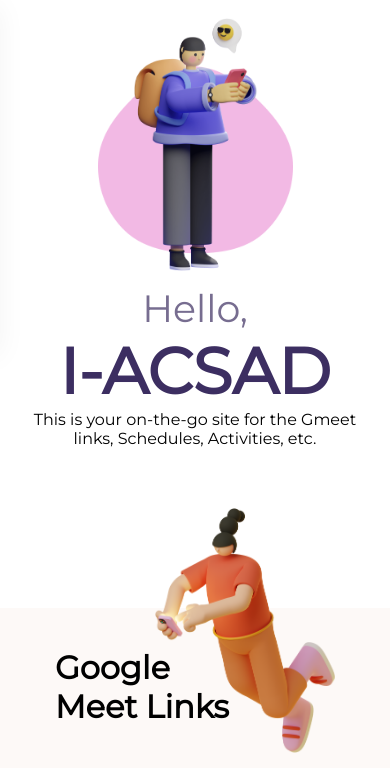
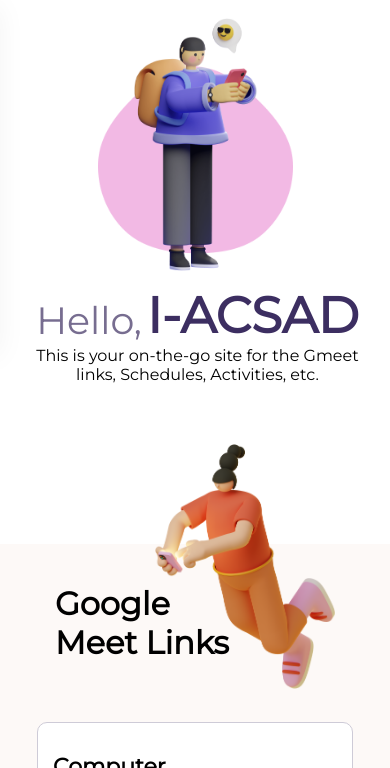
Before and after one commit to ejpalen/I-acsad-website, a plain HTML site: page index.html in a window 390 px wide. Shown: the part 76-844 px from the top of the page. Drawn offline with Linux system fonts and the light colour scheme; a script that the page names is missing.

Commit message:
Update styles.css

```diff
--- a/styles.css
+++ b/styles.css
@@ -88,8 +88,8 @@ main {
 
 .hero {
   display: flex;
-  padding: 50px 0 20px;
-  margin-bottom: 80px;
+  padding: 80px 0 20px;
+  margin-bottom: 110px;
 }
 
 .hero-image img {
@@ -870,6 +870,10 @@ footer .social-icons img:hover {
   .activities-wrapper {
     margin-top: 170px;
   }
+
+  .hero-text-h1 {
+    justify-content: center;
+  }
 }
 
 @media only screen and (max-width: 700px) {
@@ -1055,8 +1059,14 @@ footer .social-icons img:hover {
     font-size: 64px;
   }
 
+  .hero-text-h1 {
+    align-items: flex-end;
+    justify-content: center;
+  }
+
   #hero-first-h1 {
     font-size: 38px;
+    margin-bottom: 2px;
   }
 
   .hero {
@@ -1114,6 +1124,10 @@ footer .social-icons img:hover {
   .course-time p {
     width: fit-content;
   }
+
+  .hero-text h1 {
+    font-size: 40px;
+  }
 }
 
 @media only screen and (max-width: 380px) {
@@ -1145,4 +1159,30 @@ footer .social-icons img:hover {
   #hero-first-h1 {
     font-size: 36px;
   }
+
+  .course p {
+    width: 90%;
+  }
 }
+
+.hero-text-h1 {
+  display: flex;
+}
+
+.hero-text h1 {
+  font-size: 50px;
+  padding-left: 5px;
+}
+
+.header-acts h2 {
+  margin-bottom: 10px;
+  font-weight: 400;
+}
+
+.header-acts {
+  padding-left: 5px;
+}
+
+.header-acts h3 {
+  padding: 5px 0 10px;
+}
```
